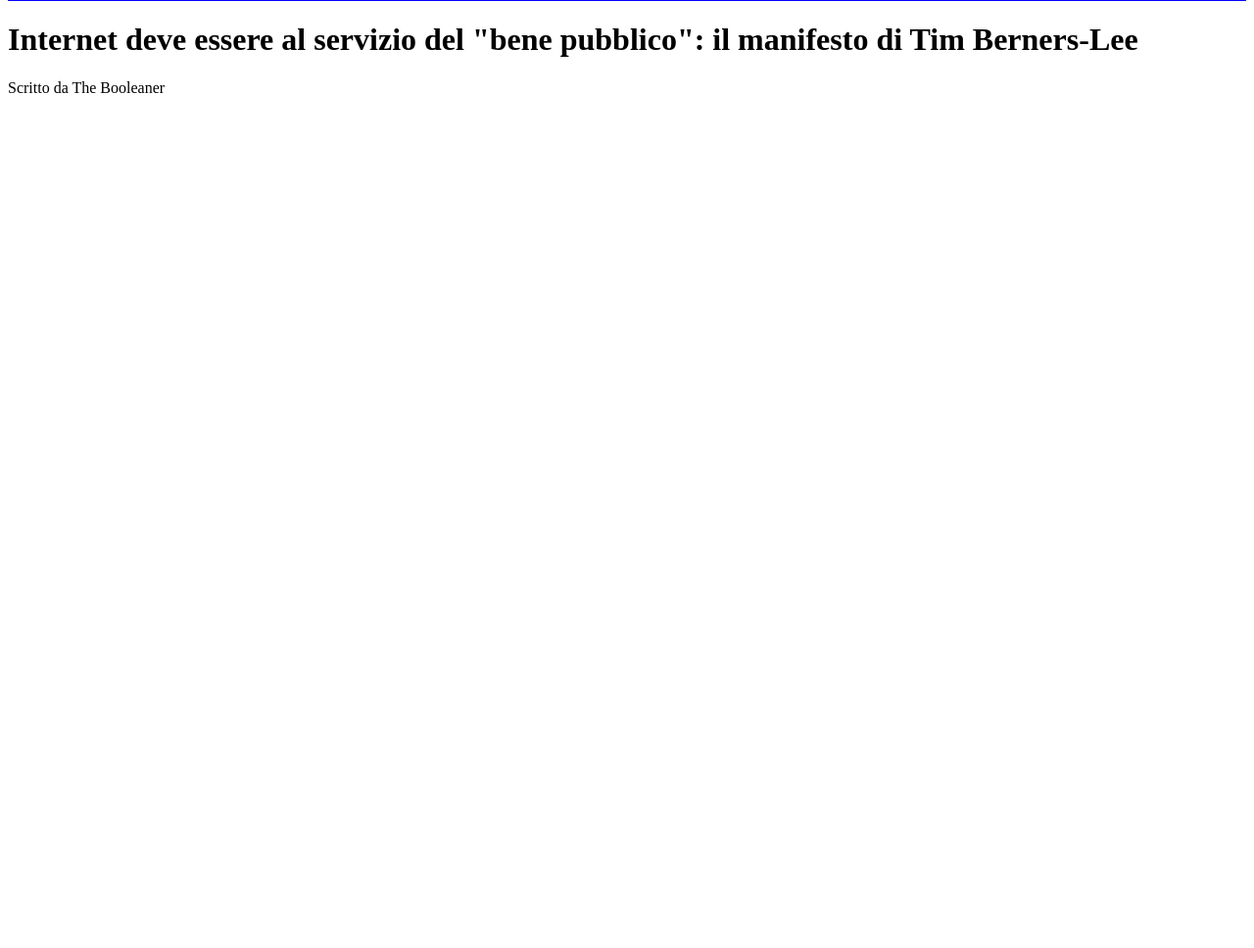
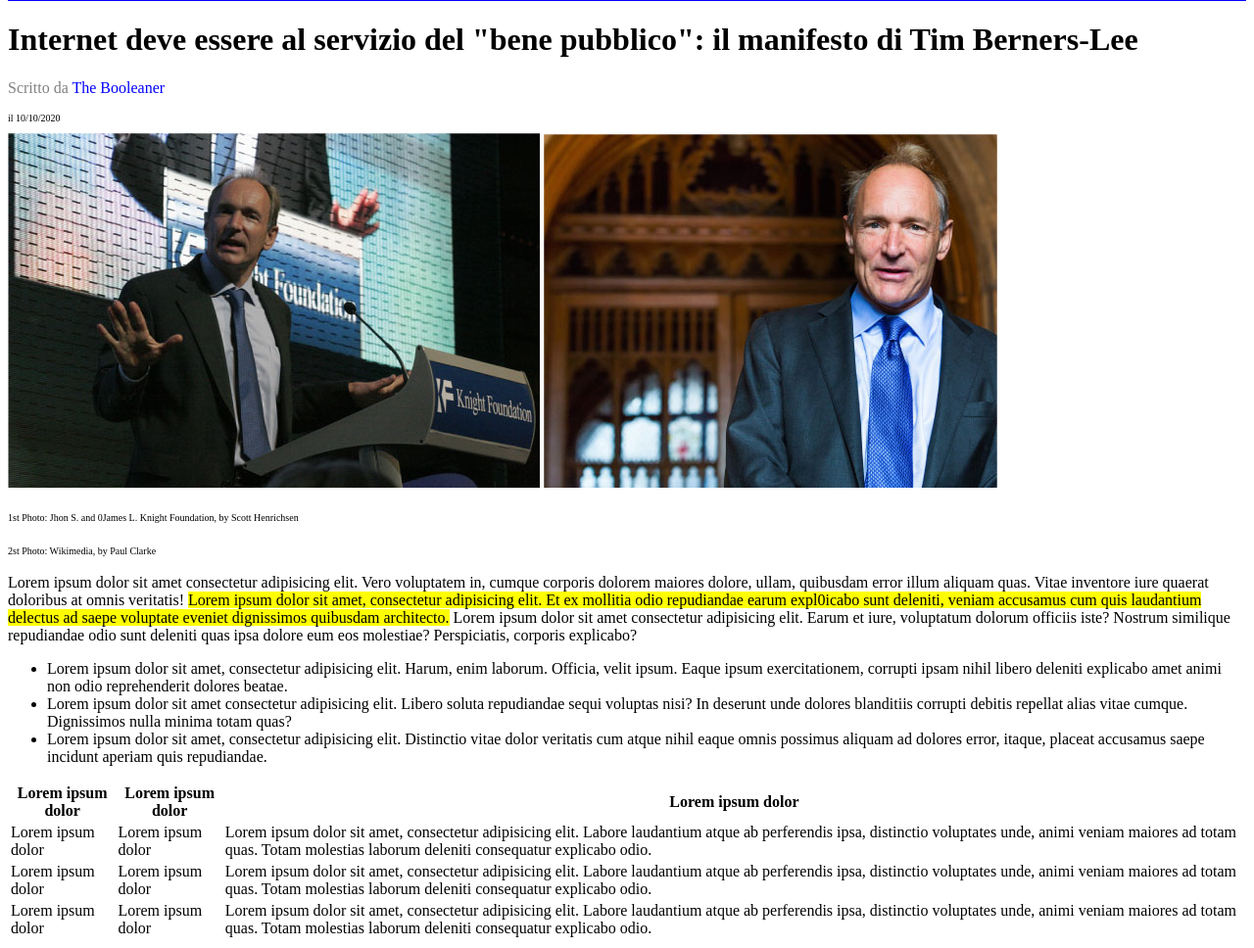
Before and after one commit to cetronifederica/html-css-booleaner, a plain HTML site: page index.html in a window 1280 px wide. Shown: the part 51-1019 px from the top of the page at 98% size. Before the commit the page ends 800 px from the top, so only its background shows below. Drawn offline with Linux system fonts and the light colour scheme.

Commit message:
add foto, primo paragrafo, elenco e parte tabella

```diff
--- a/index.html
+++ b/index.html
@@ -16,7 +16,61 @@
     <!--inizio main-->
     <main>
         <h1>Internet deve essere al servizio del "bene pubblico": il manifesto di Tim Berners-Lee </h1>
-        <p>Scritto da The Booleaner</p>
+        <!--inizio sezione pubblicazione-->
+        <section>
+            <p> <colspan class="scritto-da">Scritto da </colspan><colspan class="nome-giornale"> The Booleaner </colspan> </p>
+            <p class="data-di-pubblicazione">il 10/10/2020</p>
+        </section>
+        <!--fine sezione pubblicazione-->
+        <!--inizio sezione immagini-->
+        <section>
+            <img src="img/tim-1.jpg" alt="foto di tim al microfono">
+            <img src="img/tim-2.jpg" alt="foto di tim frontale">
+            <p> <colspan class="prima-foto"> 1st Photo: Jhon S. and 0James L. Knight Foundation, by Scott Henrichsen</colspan></p>
+            <p> <colspan class="seconda-foto"> 2st Photo: Wikimedia, by Paul Clarke</colspan> </p>
+        </section>
+        <!--fine sezione immagini-->
+        <!--inizio sezione articolo-->
+        <section>
+            Lorem ipsum dolor sit amet consectetur adipisicing elit. Vero voluptatem in, cumque corporis dolorem maiores dolore, ullam, quibusdam error illum aliquam quas. Vitae inventore iure quaerat doloribus at omnis veritatis! <colspan class="parte-testo-primo-paragrafo"> Lorem ipsum dolor sit amet, consectetur adipisicing elit. Et ex mollitia odio repudiandae earum expl0icabo sunt deleniti, veniam accusamus cum quis laudantium delectus ad saepe voluptate eveniet dignissimos quibusdam architecto.</colspan> Lorem ipsum dolor sit amet consectetur adipisicing elit. Earum et iure, voluptatum dolorum officiis iste? Nostrum similique repudiandae odio sunt deleniti quas ipsa dolore eum eos molestiae? Perspiciatis, corporis explicabo?
+        </section>
+        <!--fine sezione articolo-->
+        <!--inizio sezione elenco-->
+        <ul>
+            <li>Lorem ipsum dolor sit amet, consectetur adipisicing elit. Harum, enim laborum. Officia, velit ipsum. Eaque ipsum exercitationem, corrupti ipsam nihil libero deleniti explicabo amet animi non odio reprehenderit dolores beatae.</li>
+            <li>Lorem ipsum dolor sit amet consectetur adipisicing elit. Libero soluta repudiandae sequi voluptas nisi? In deserunt unde dolores blanditiis corrupti debitis repellat alias vitae cumque. Dignissimos nulla minima totam quas?</li>
+            <li>Lorem ipsum dolor sit amet, consectetur adipisicing elit. Distinctio vitae dolor veritatis cum atque nihil eaque omnis possimus aliquam ad dolores error, itaque, placeat accusamus saepe incidunt aperiam quis repudiandae.</li>
+        </ul>
+        <!--fine sezione elenco-->
+        <!--inizio tabella-->
+        <table>
+            <thead>
+                <tr>
+                    <th><strong> Lorem ipsum dolor</strong></th>
+                    <th><strong> Lorem ipsum dolor</strong></th>
+                    <th> <strong>Lorem ipsum dolor</strong></th>
+                </tr>
+            </thead>
+            <tbody>
+                <tr>
+                    <td>Lorem ipsum dolor</td>
+                    <td>Lorem ipsum dolor</td>
+                    <td>Lorem ipsum dolor sit amet, consectetur adipisicing elit. Labore laudantium atque ab perferendis ipsa, distinctio voluptates unde, animi veniam maiores ad totam quas. Totam molestias laborum deleniti consequatur explicabo odio.</td>
+                </tr>
+                <tr>
+                    <td>Lorem ipsum dolor</td>
+                    <td>Lorem ipsum dolor</td>
+                    <td>Lorem ipsum dolor sit amet, consectetur adipisicing elit. Labore laudantium atque ab perferendis ipsa, distinctio voluptates unde, animi veniam maiores ad totam quas. Totam molestias laborum deleniti consequatur explicabo odio.</td>
+                </tr>
+                <tr>
+                    <td>Lorem ipsum dolor</td>
+                    <td>Lorem ipsum dolor</td>
+                    <td>Lorem ipsum dolor sit amet, consectetur adipisicing elit. Labore laudantium atque ab perferendis ipsa, distinctio voluptates unde, animi veniam maiores ad totam quas. Totam molestias laborum deleniti consequatur explicabo odio.</td>
+                </tr>
+            </tbody>
+        </table>
+        <!--fine tabella-->
+
     </main>
     <!--fine main-->
 </body>
--- a/style.css
+++ b/style.css
@@ -8,3 +8,32 @@ header{
     height: 40px;
 }
 /*fine logo*/
+/*inizio main*/
+/*sezione pubblicazione*/
+.scritto-da{
+    color: grey;
+}
+.nome-giornale{
+    color: blue;
+}
+.data-di-pubblicazione{
+    font-size: 10px;
+}
+/*fine sezione pubblicazione*/
+/*sezione immagini*/
+.prima-foto{
+    font-size: 10px;
+}
+.seconda-foto{
+    font-size: 10px;
+}
+/*fine sezione immagini*/
+/*inizio sezione articolo*/
+.parte-testo-primo-paragrafo{
+    background-color: yellow;
+}
+
+/*fine sezione articolo*/
+/*inizio tabella*/
+
+/*fine tabella*/
```
